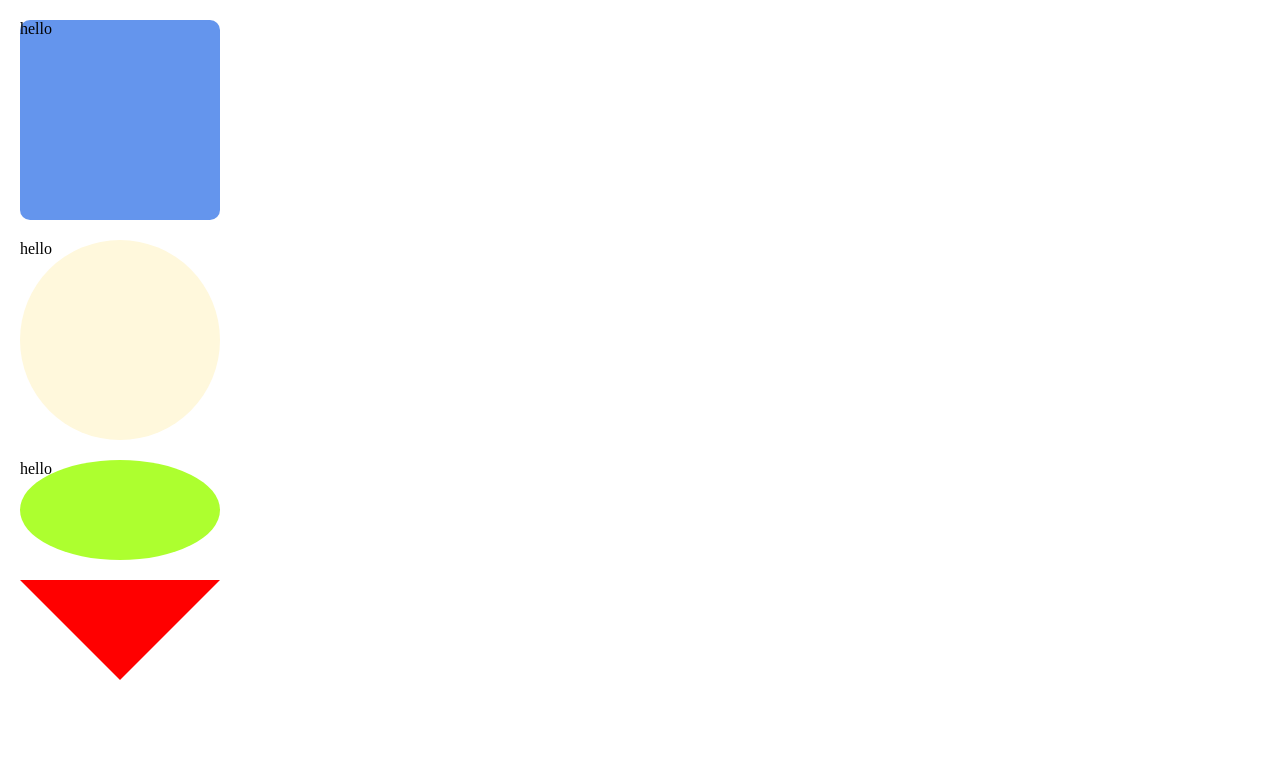
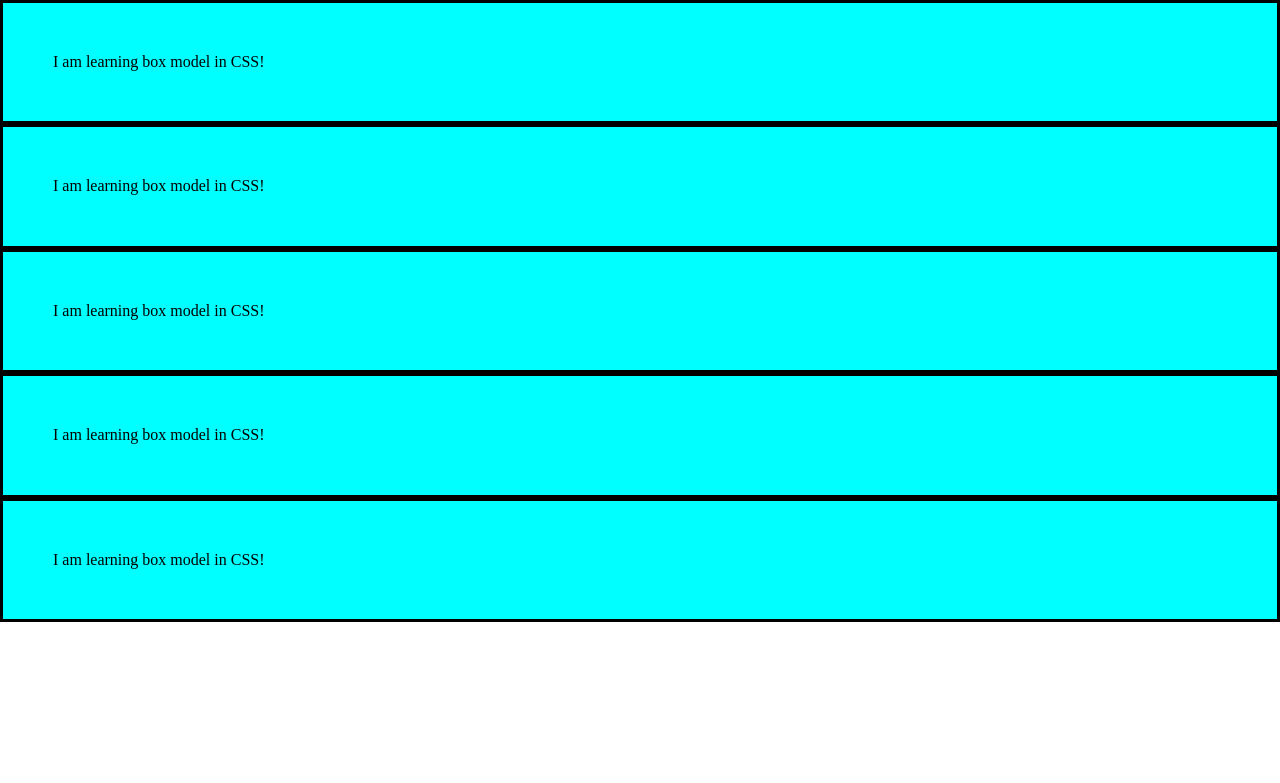
Before and after one commit to mamuryusupov/lesson8, a plain HTML site: page task3/index.html in a window 1280 px wide. Drawn offline with nearby package versions, Linux system fonts and the light colour scheme.

Commit message:
basic padding

```diff
--- a/task3/index.html
+++ b/task3/index.html
@@ -4,55 +4,24 @@
 <head>
     <meta charset="UTF-8">
     <meta name="viewport" content="width=device-width, initial-scale=1.0">
-    <link rel="stylesheet" href="https://cdnjs.cloudflare.com/ajax/libs/normalize/8.0.1/normalize.min.css" integrity="sha512-NhSC1YmyruXifcj/KFRWoC561YpHpc5Jtzgvbuzx5VozKpWvQ+4nXhPdFgmx8xqexRcpAglTj9sIBWINXa8x5w==" crossorigin="anonymous" referrerpolicy="no-referrer">
+    <link rel="stylesheet" href="https://cdnjs.cloudflare.com/ajax/libs/normalize/8.0.1/normalize.min.css" integrity="sha512-NhSC1YmyruXifcj/KFRWoC561YpHpc5Jtzgvbuzx5VozKpWvQ+4nXhPdFgmx8xqexRcpAglTj9sIBWINXa8x5w==" crossorigin="anonymous" referrerpolicy="no-referrer"
+    />
     <title>Task3</title>
     <style>
-        * {
-            box-sizing: border-box;
-        }
-
-        .rectangle {
-            border-radius: 10px;
-            background-color: cornflowerblue;
-            width: 200px;
-            height: 200px;
-            margin: 20px;
-        }
-
-        .rectangle-circle {
-            background-color: cornsilk;
-            border-radius: 50%;
-            width: 200px;
-            height: 200px;
-            margin: 20px;
-        }
-
-        .rectangle-oval {
-            background-color: greenyellow;
-            border-radius: 50%;
-            width: 200px;
-            height: 100px;
-            margin: 20px;
-        }
-
-        .rectangle-triangle {
-            width: 200px;
-            height: 200px;
-            margin: 20px;
-            border: 100px solid transparent;
-            border-top-color: red;
+        div {
+            padding: 50px;
+            background-color: aqua;
+            border: 3px solid black;
         }
     </style>
 </head>
 
 <body>
-    <div class="rectangle">hello</div>
-    <div class="rectangle-circle">hello</div>
-    <div class="rectangle-oval">hello</div>
-    <div class="rectangle-triangle"></div>
-
-
-
+    <div>I am learning box model in CSS!</div>
+    <div>I am learning box model in CSS!</div>
+    <div>I am learning box model in CSS!</div>
+    <div>I am learning box model in CSS!</div>
+    <div>I am learning box model in CSS!</div>
 </body>
 
 </html>
```
